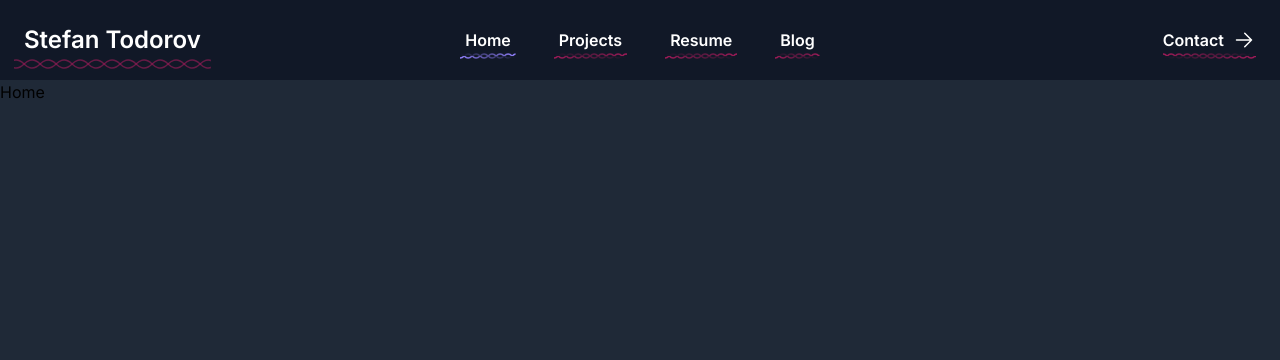
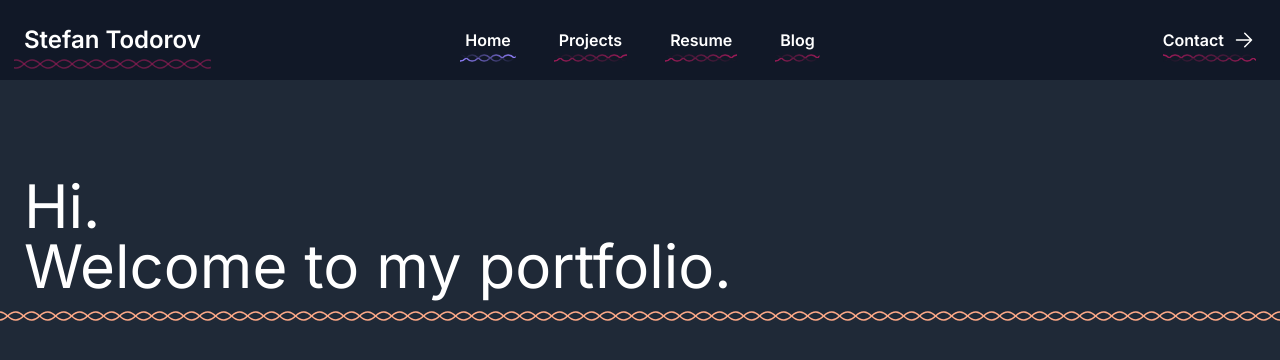
Before and after one commit to coravacav/portfolio, a Next.js app: page / in a window 1280 px wide. Shown: the top 360 px of the page. Built offline with nearby package versions, Linux system fonts and the light colour scheme.

Commit message:
improvements galore

```diff
--- a/src/app/blog/[post]/layout.tsx
+++ b/src/app/blog/[post]/layout.tsx
@@ -1,10 +1,46 @@
+import Helix from '@/lib/helix';
 import { pageWidth } from '@/styles/pageWidth';
+import { prose } from '@/styles/prose';
 import clsx from 'clsx';
+import Link from 'next/link';
 
 export default function BlogPostLayout({ children }: { children: React.ReactNode }) {
     return (
-        <div className={clsx('prose prose-sm xl:prose-base 2xl:prose-md dark:prose-invert mx-auto py-16', pageWidth)}>
-            {children}
-        </div>
+        <>
+            <nav aria-label="Blog Navigation" className="flex justify-center relative">
+                <Link
+                    href="/blog"
+                    className="absolute top-4 text-base 2xl:text-xl font-semibold leading-6 text-white group hover:text-tangerine transition-colors"
+                >
+                    <Helix
+                        height={12}
+                        extendLeft={5}
+                        extendRight={5}
+                        groupHoverColor="group-hover:stroke-tangerine"
+                        direction="right"
+                        style="topleft"
+                    >
+                        <span className="flex align-middle gap-2 ">
+                            <svg
+                                xmlns="http://www.w3.org/2000/svg"
+                                fill="none"
+                                viewBox="0 0 24 24"
+                                strokeWidth={1.5}
+                                stroke="currentColor"
+                                className="w-6 h-6"
+                            >
+                                <path
+                                    strokeLinecap="round"
+                                    strokeLinejoin="round"
+                                    d="M19.5 12h-15m0 0l6.75 6.75M4.5 12l6.75-6.75"
+                                />
+                            </svg>
+                            Back to all blog posts
+                        </span>
+                    </Helix>
+                </Link>
+            </nav>
+            <article className={clsx('mx-auto pt-16 sm:pt-24', prose, pageWidth)}>{children}</article>
+        </>
     );
 }
--- a/src/app/blog/[post]/page.tsx
+++ b/src/app/blog/[post]/page.tsx
@@ -4,7 +4,6 @@ export default function BlogPost({ params: { post } }: { params: { post: string
     const Component = require(`../../../../articles/${post}.mdx`).default;
     return (
         <>
-            <nav aria-label="Blog Navigation" className={pageWidth}></nav>
             <Component />
         </>
     );
--- a/src/app/blog/page.tsx
+++ b/src/app/blog/page.tsx
@@ -16,16 +16,23 @@ const posts = [
 
 export default function BlogPage() {
     return (
-        <div className="py-24 sm:py-32">
+        <div className="pt-16 sm:pt-24">
             <div className={clsx('mx-auto lg:px-8', pageWidth)}>
-                <div className="mx-auto max-w-2xl lg:mx-0">
+                <div className="mx-auto max-w-2xl lg:mx-0 lg:mb-10  mb-4">
                     <h2 className="text-3xl font-bold tracking-tight text-white sm:text-4xl">Blog</h2>
                     <p className="mt-2 text-lg leading-8 text-gray-300">
                         I write about things I like, things I don&apos;t like, and things I&apos;m learning.
                     </p>
                 </div>
-                <HelixAnimation svgWidth="100%" className="lg:mt-10" strokeColor="stroke-raisinBlack" />
-                <div className="mx-auto p-4 grid max-w-2xl grid-cols-1 gap-x-8 gap-y-16 lg:mx-0 lg:max-w-none lg:grid-cols-3">
+                <HelixAnimation
+                    svgWidth="100%"
+                    className="absolute w-full left-0 right-0"
+                    strokeColor="stroke-raisinBlack"
+                    height={16}
+                    style="none"
+                    direction="right"
+                />
+                <div className="mt-8 lg:mt-20 mx-auto p-4 grid max-w-2xl grid-cols-1 gap-x-8 gap-y-16 lg:mx-0 lg:max-w-none lg:grid-cols-3">
                     {posts.map((post) => (
                         <Link href={post.href} key={post.title}>
                             <article className="flex flex-col items-start group justify-between p-4 rounded bg-tropicalIndigo/5 hover:bg-tropicalIndigo/10 transition-colors">
--- a/src/app/page.tsx
+++ b/src/app/page.tsx
@@ -1,3 +1,23 @@
+import { HelixAnimation } from '@/lib/helix';
+import { pageWidth } from '@/styles/pageWidth';
+import clsx from 'clsx';
+
 export default function Home() {
-    return <div>Home</div>;
+    return (
+        <div className={clsx('mx-auto pt-16 sm:pt-24', pageWidth)}>
+            <h1 className="text-white text-6xl">
+                Hi.
+                <br />
+                Welcome to my portfolio.
+            </h1>
+            <HelixAnimation
+                svgWidth="100%"
+                className="absolute w-full mt-3 left-0 right-0"
+                strokeColor="stroke-tangerine"
+                height={16}
+                style="none"
+                direction="right"
+            />
+        </div>
+    );
 }
--- a/src/lib/helix.tsx
+++ b/src/lib/helix.tsx
@@ -42,9 +42,16 @@ export function HelixAnimation({
     const fill = `url(#${patternId})`;
 
     const styles = {
-        width: typeof svgWidth === 'string' ? svgWidth : svgWidth + extendLeft + extendRight,
         height: height + 'px',
     };
+
+    if (svgWidth) {
+        if (typeof svgWidth === 'string') {
+            styles['width'] = svgWidth;
+        } else {
+            styles['width'] = svgWidth + extendLeft + extendRight;
+        }
+    }
 
     useEffect(() => {
         if (!svgRef) return;
--- a/src/lib/nav.tsx
+++ b/src/lib/nav.tsx
@@ -7,7 +7,6 @@ import clsx from 'clsx';
 import { pageWidth } from '@/styles/pageWidth';
 import Helix, { HelixAnimation } from './helix';
 import { usePathname } from 'next/navigation';
-import { pink, tropicalIndigo } from '@/styles/colors';
 import Link from 'next/link';
 
 const navigation = [
@@ -68,7 +67,7 @@ export default function Nav() {
                             className="text-base 2xl:text-xl font-semibold leading-6 text-white group hover:text-tangerine transition-colors"
                         >
                             <Helix
-                                height={8}
+                                height={12}
                                 extendLeft={5}
                                 extendRight={5}
                                 strokeColor={
@@ -89,7 +88,7 @@ export default function Nav() {
                         className="text-base 2xl:text-xl font-semibold leading-6 text-white group hover:text-tangerine transition-colors"
                     >
                         <Helix
-                            height={8}
+                            height={12}
                             style="topleft"
                             groupHoverColor="group-hover:stroke-tangerine"
                             strokeColor={pathName === '/contact' ? 'stroke-tropicalIndigo' : undefined}
--- /dev/null
+++ b/src/styles/prose.ts
@@ -0,0 +1 @@
+export const prose = 'prose prose-sm xl:prose-base 2xl:prose-md dark:prose-invert';
```
